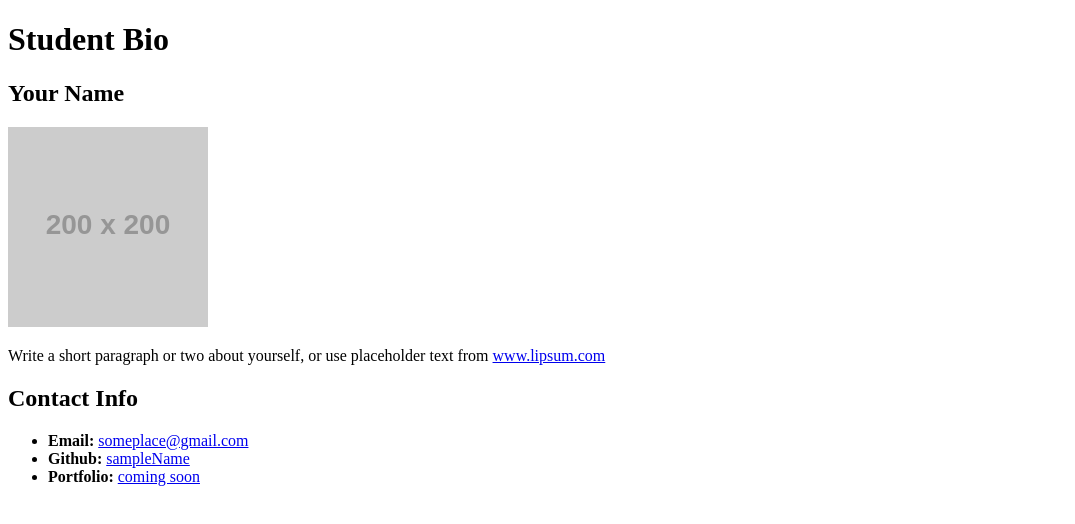
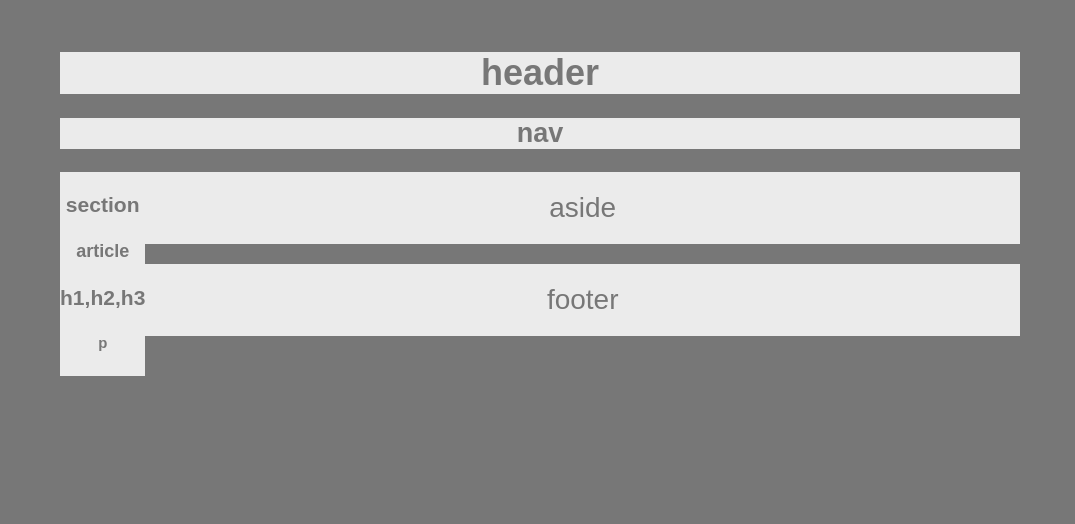
Before and after one commit to JeanCha/HW-Wireframe, a plain HTML site: page index.html in a window 1280 px wide. Shown: the whole page, without its empty margins (0-1075 px from the left). Drawn offline with Linux system fonts and the light colour scheme; placeholder pictures from the web are drawn by us.

Commit message:
Updated Style sheet

```diff
--- a/index.html
+++ b/index.html
@@ -3,37 +3,43 @@
 
 <head>
   <meta charset="UTF-8">
-  <title>Homework 1</title>
+  <title>HW-Wireframe</title>
 
 
-  <link rel="stylesheet" type="text/css" href="Homework 1.css">
+  <link rel="stylesheet" type="text/css" href="style.CSS">
 </head>
 
 <body>
-  <header>
-    <h1>Student Bio</h1>
-  </header>
+    <container>
 
-  <div class="container">
+        <header>
+            <h1>header</h1>
+        </header>
 
-    <section id="main-bio">
 
-      <h2>Your Name</h2>
+        <nav>
+            <h2>nav</h2>
+        </nav>
 
-      <img id="bio-image" src="https://placehold.it/200x200" alt="Your Name">
+        <section>
+            <h3>section</h3>
+                <a>
+                    <h4>article</h4>
+                    <div>
+                        <h3><strong>h1,h2,h3</strong></h3>
+                    </div>
+                    <p>
+                        <h5>p</h5>
+                    </p>
+                </a>
+        </section>
 
-      <p>Write a short paragraph or two about yourself, or use placeholder text from <a href="http://www.lipsum.com/">www.lipsum.com</a></p>
-    </section>
+        <aside>aside</aside>
 
-    <section id="contact-info">
-      <h2>Contact Info</h2>
-      <ul>
-        <li><strong>Email:</strong> <a href="#">someplace@gmail.com</a></li>
-        <li><strong>Github:</strong> <a href="#">sampleName</a></li>
-        <li><strong>Portfolio:</strong> <a href="#">coming soon</a></li>
-      </ul>
-    </section>
-  </div>
+        <footer>footer</footer>
+
+    </container>
+
 
 </body>
 
--- a/style.CSS
+++ b/style.CSS
@@ -1 +1,70 @@
-Homework 1 CSS
+body{
+    font-family: Arial, Helvetica, sans-serif;
+    color: #777;
+    background:#777;
+    width: 960px;
+    font-size: 18px;
+    padding: 20px 0;
+    margin-left: 60px;
+}
+
+section{
+    text-align: center;
+    background:#ebebeb;
+    float: left;
+}
+
+header{
+    text-align: center;
+    background:#ebebeb
+    font-size: 18px;
+}
+h1 {
+
+    text-align: center;
+    background:#ebebeb
+}
+
+h2 {
+    text-align: center;
+    background:#ebebeb;
+    }
+
+h3 {
+    text-align: center;
+    background:#ebebeb;
+    }
+
+a{
+    color #ebebeb;
+    text-align: center;
+    background: #777;
+}
+
+h4 {
+    text-align: center;
+    background:#ebebeb;
+}
+
+h5 {
+    text-align: center;
+    background:#ebebeb;
+    }
+aside { padding: 20px 0;
+    margin: 0;
+    margin-bottom: 20px;
+    font-size: 28px;
+    text-align: center;
+    background:#ebebeb;
+    border-bottom: 20px;
+    float-right;
+}
+
+footer{padding: 20px 0;
+    margin: 0;
+    margin-bottom: 20px;
+    font-size: 28px;
+    text-align: center;
+    background:#ebebeb;
+    border-bottom: 20px
+}
```
